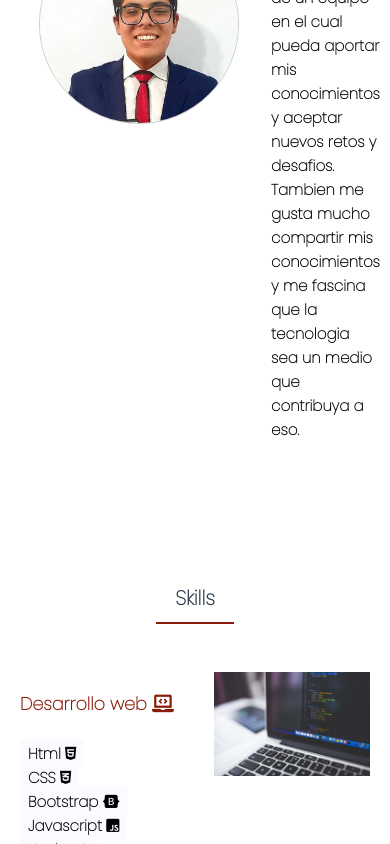
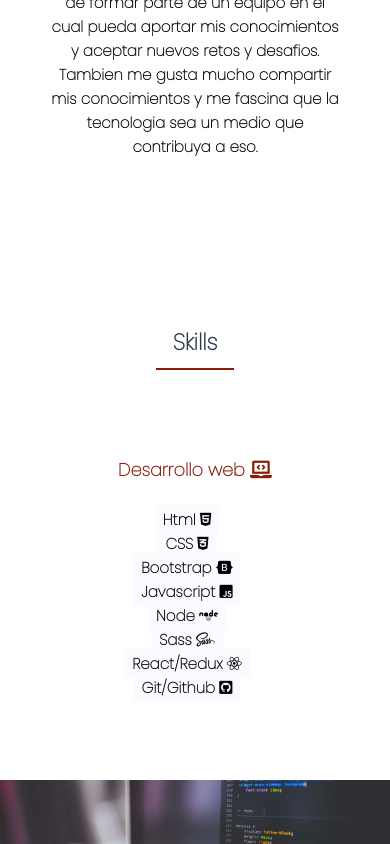
Before and after one commit to RodriJOk/Website-React, a React (Create React App) app: page / in a window 390 px wide. Shown: the part 1156-2000 px from the top of the page. Built offline with nearby package versions, Linux system fonts and the light colour scheme.

Commit message:
Modify styles in some components

```diff
--- a/src/components/AboutMe.js
+++ b/src/components/AboutMe.js
@@ -10,7 +10,7 @@ const AboutMe = () => {
                     <img src="imagenes/index/Foto.jpg" alt="Alan Rodrigo Juarez" loading="lazy" />
                 </div>
 
-                <div className=''>
+                <div className='about__container-info'>
                     <h2 className="about__subtitle">Alan Rodrigo Juarez</h2>
                     <p className="about__profession">Desarrollador Web Front-End </p>
                     <p className="about__text">Soy un desarrollador Web Front-End, autodidacta, apasionado por el desarrollo web, y con muchas ganas de formar parte de un equipo en el cual pueda aportar mis conocimientos y aceptar nuevos retos y desafios. Tambien me gusta mucho compartir mis conocimientos y me fascina que la tecnologia sea un medio que contribuya a eso. </p>
--- a/src/components/Footer.js
+++ b/src/components/Footer.js
@@ -4,12 +4,12 @@ const Footer = () => {
     return (
         <footer className="footer section">
             <div className="footer__container bd-grid">
-                <div className="footer__data">
+                <div className="footer__data-personal">
                     <h2 className="footer__title">ALAN RODRIGO JUAREZ</h2>
                     <p className="footer__text">Espero que hayas disfrutado mi website. Si deseas compartir tu feedback, no dudes en contactarme.</p>
                 </div>
 
-                <div className="footer__data">
+                <div className="footer__data-explore">
                     <h2 className="footer__title">EXPLORE</h2>
                     <ul>
                         <li><a href="#home" className="footer__link">Home</a></li>
@@ -20,16 +20,16 @@ const Footer = () => {
                     </ul>
                 </div>
 
-                <div className="footer__data">
+                <div className="footer__data-follow">
                     <h2 className="footer__title">FOLLOW</h2>
                     <a href="https://www.linkedin.com/in/rodrijuarez/" className="about__social-icon">
-                        <i className='bx bxl-linkedin'></i>
+                        <i class='bx bxl-linkedin'></i>
                     </a>
                     <a href="https://github.com/RodriJOk" className="about__social-icon">
-                        <i className='bx bxl-github'></i>
+                        <i class='bx bxl-github'></i>
                     </a>
                     <a href="https://www.instagram.com/preguntastech" className="about__social-icon">
-                        <i className='bx bxl-instagram' ></i>
+                        <i class='bx bxl-instagram' ></i>
                     </a>
                 </div>
 
--- a/src/pages/Home.js
+++ b/src/pages/Home.js
@@ -13,10 +13,10 @@ const Home = () => {
             <Welcome/>
             <AboutMe/>
             <Skills/>
+            <ContactMe/>
             <Portfolio/>
-            <ContactMe/>
+            <Articles/>
             <Blog/>
-            <Articles/>
         </>
      );
 }
--- a/src/styles/AboutMe.scss
+++ b/src/styles/AboutMe.scss
@@ -3,13 +3,6 @@
 .about{
     width: 80%;
     margin: 0 auto;
-}
-
-.section-title{
-    text-align: center;
-    margin-bottom: 3rem;
-    font-weight: 900;
-    font-size: var(--h2-font-size);
 }
 
 .about__container{
@@ -58,7 +51,6 @@
 }
 
 .about__container-info{
-    border: 2px solid red;
     width: 100%;
 }
 
@@ -88,3 +80,18 @@
 .about__social-icon:hover{
     color: var(--first-color);
 }
+
+
+@media screen and (max-width: 768px){
+    .about__container{
+        display:flex;
+        flex-direction: column;
+        justify-items:center;
+        gap: 2rem;
+    }
+
+    .about__container-info{
+        padding: 5px 10px;
+        text-align: center;
+    }
+}
--- a/src/styles/Articles.scss
+++ b/src/styles/Articles.scss
@@ -1,4 +1,3 @@
-
 .personal-articles{
     text-align: center;
 }
@@ -34,3 +33,14 @@
     align-items: center;
     gap: 15px;
 }
+
+@media screen and (max-width: 768px){
+    .personal-articles_single{
+        width: 100%;
+        font-size: 12px;
+    }
+
+    .personal-articles_single .read-more p{
+        display: none;
+    }
+}
--- a/src/styles/ContactMe.scss
+++ b/src/styles/ContactMe.scss
@@ -22,3 +22,15 @@
 .contacto__parrafo{
     padding-left: 20px;
 }
+
+@media screen and (max-width: 768px){
+    .contacto__rodrigo a{
+        width: 70%;
+        height: 4rem;
+        font-size: 26px;
+    }
+
+    .contacto__rodrigo a:hover{
+        border: 1px solid var(--white-color);
+    }
+}
--- a/src/styles/Footer.scss
+++ b/src/styles/Footer.scss
@@ -2,30 +2,48 @@
 
 
 .footer{
+    margin-top: 100px;
+    padding: 20px 0px;
     background-color: var(--first-color);
     font-weight: 700;
 }
-// .footer__container{
-//     row-gap: 2rem;
-//     /* font-weight: 700; */
-//     color: #fff;
-// }
-
 
 .footer__container{
     grid-template-columns: repeat(3, 1fr);
     justify-items: center;
 }
 
+.footer__data-personal{
+    text-align: center;
+
     .footer__title{
-    font-size: var(--normal-font-size);
+        font-size: 24px;
+        //font-size: var(--normal-font-size);
         color: var(--white-color);
         margin-bottom: var(--mb-2);
         color: #fff;
     }
 
+    .footer__text{
+        color: var(--white-color);
+        font-weight: 500;
+    }
+}
+
+.footer__data-explore{
+    text-align: center;
+
+    .footer__title{
+        font-size: 24px;
+        //font-size: var(--normal-font-size);
+        color: var(--white-color);
+        margin-bottom: var(--mb-2);
+        color: #fff;
+    }
 
     .footer__link{
+        color: var(--white-color);
+        font-weight: 100;
         padding: .25rem 0;
     }
 
@@ -33,6 +51,9 @@
         color: var(--white-color);
         font-weight: var(--font-big);
     }
+}
+
+
 
 
 .footer__data a {
--- a/src/styles/Skills.scss
+++ b/src/styles/Skills.scss
@@ -1,30 +1,4 @@
 @import '_vars.scss';
-
-// .skills{
-//     background-color: var(--fondo-color);
-// }
-// .skills__container{
-//     grid-template-columns: repeat(2, 1fr);
-//     // display: flex;
-//     // justify-content: space-around;
-//     font-weight: var(--font-big);
-//     color: var(--black-color);
-// }
-
-.section-title{
-    width: 20%;
-    margin: 0 auto;
-    padding: var(--mb-1) 0;
-    font-weight: 900;
-    color: var(--dark-color);
-    border-bottom: 2px solid var(--first-color);
-}
-
-// .section-title::after{
-//     width: 64px;
-//     top: 3rem;
-//     border: 10px solid red;
-// }
 
 .skills__container{
     display: flex;
@@ -61,3 +35,22 @@
     width: 40%;
     height: 100px;
 }
+
+@media screen and (max-width: 768px){
+    .skills__container{
+        display: flex;
+        flex-direction: column;
+        text-align: center;
+        gap: 5rem;
+    }
+
+    .skills__img{
+        margin: 0 auto;
+        height: auto;
+        width: 100%;
+    }
+
+    .skills__img img{
+        margin: 0 auto;
+    }
+}
--- a/src/styles/_vars.scss
+++ b/src/styles/_vars.scss
@@ -82,3 +82,13 @@ img{
     height: auto;
     display: block;
 }
+
+.section-title{
+    width: 20%;
+    margin: 20px auto;
+    padding: var(--mb-1) 0;
+    font-weight: 900;
+    color: var(--dark-color);
+    border-bottom: 2px solid var(--first-color);
+    text-align: center;
+}
```
Lines whose indentation alone changed are shown as unchanged.
